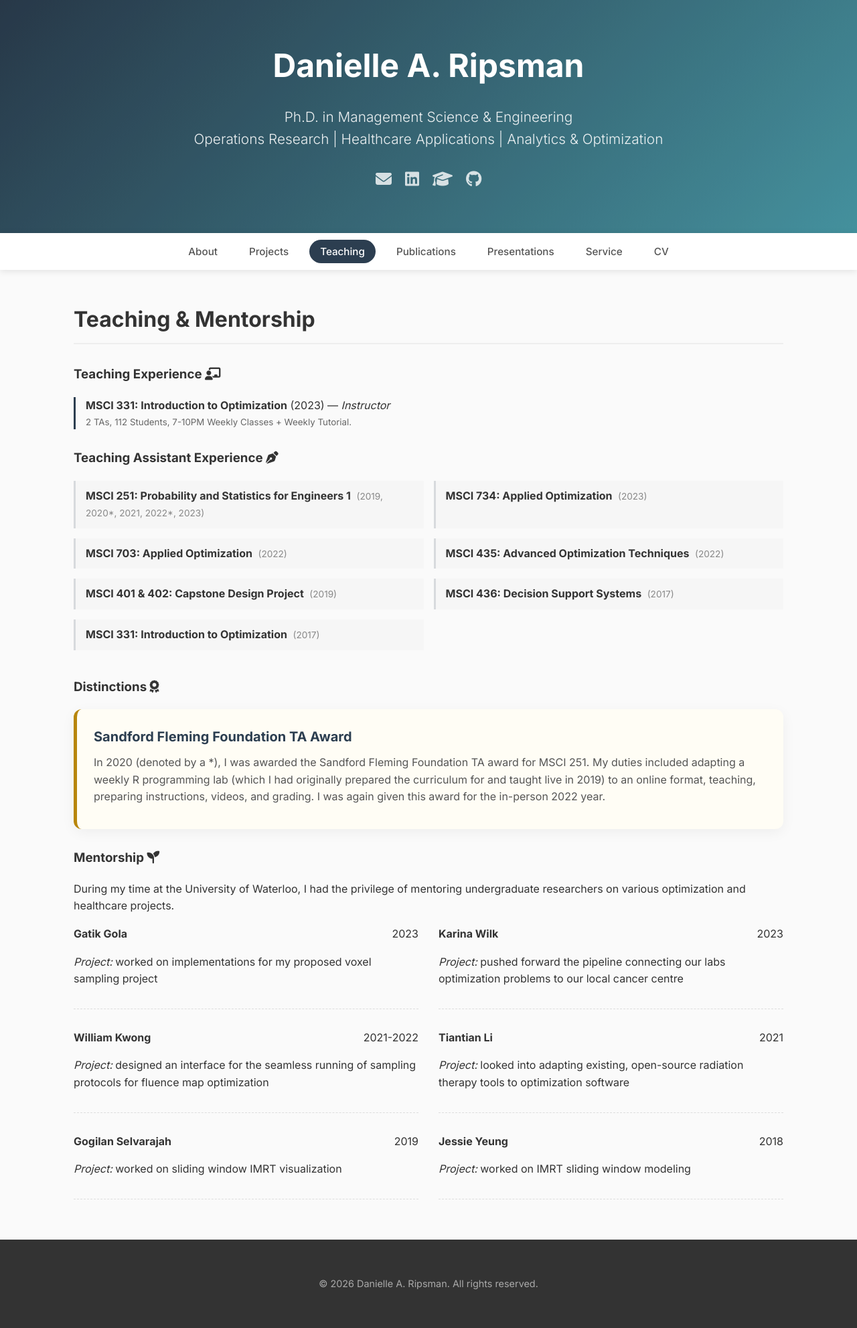
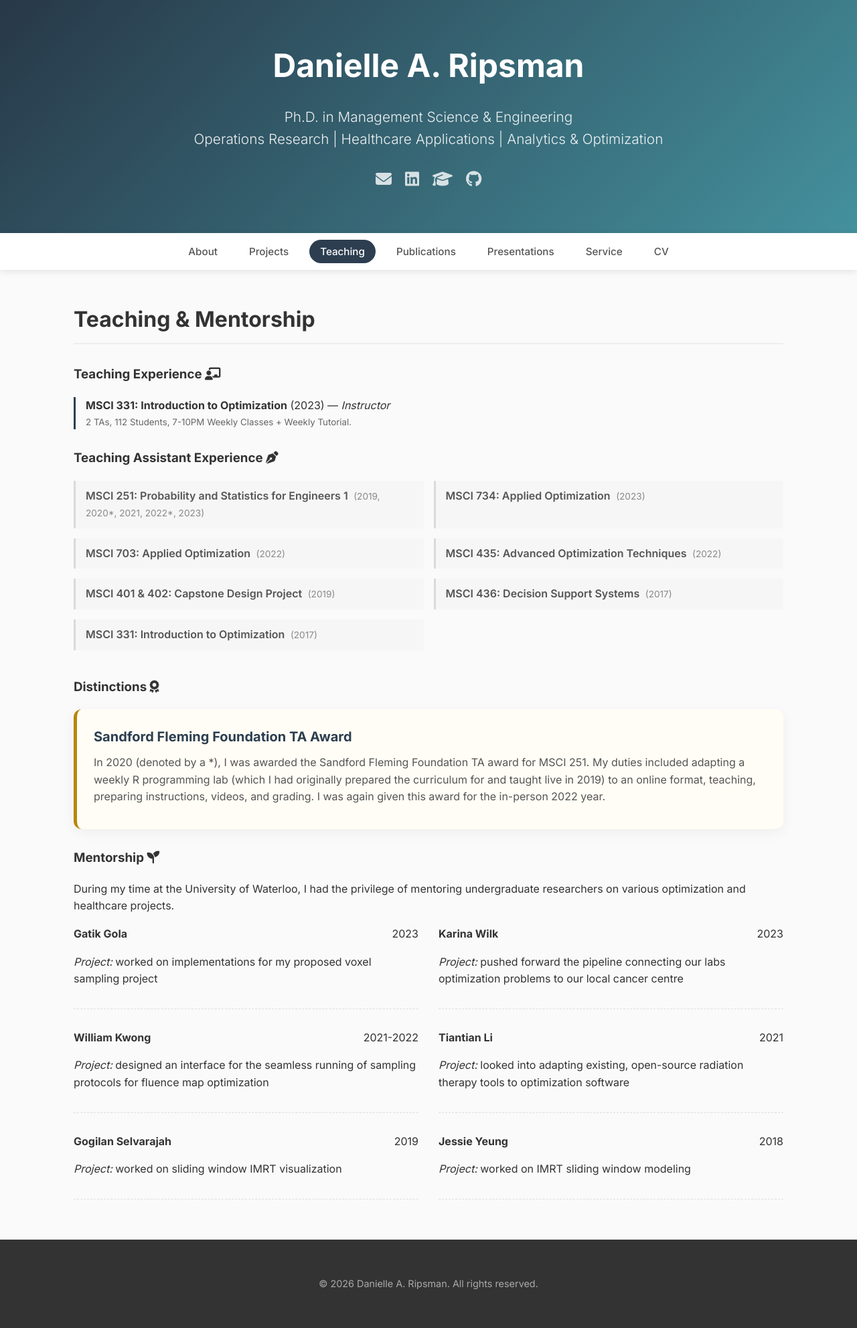
Before and after one commit to DaniRip/DaniRip.github.io, a Jekyll site: the page built from teaching.md, in a window 1280 px wide. Shown: the whole page at 67% size. Built offline with Jekyll 4.4.1, drawn with Linux system fonts in a browser that asks for light colours.

Commit message:
Update style.css

```diff
--- a/assets/css/style.css
+++ b/assets/css/style.css
@@ -633,13 +633,18 @@ details[open] .toggle-chevron {
     }
 }
 
-
 .ta-item {
     padding: 10px 15px;      /* Added 15px on the left/right for breathing room */
     border-left: 3px solid rgba(44, 62, 80, 0.15); /* A softer version of your Slate */
     background: rgba(44, 62, 80, 0.02); /* Extremely faint tint to "box" it in */
     border-bottom: none;     /* Removed the old bottom line for a cleaner look */
     transition: border-color 0.3s ease;
+}
+
+.ta-item strong {
+    color: #555;      /* Lightened from the default near-black (#333) */
+    font-weight: 600; /* Medium-bold instead of the "heavy" default bold */
+    font-size: 1rem;  /* Keeps it legible but not oversized */
 }
 
 .ta-year-inline {
```
